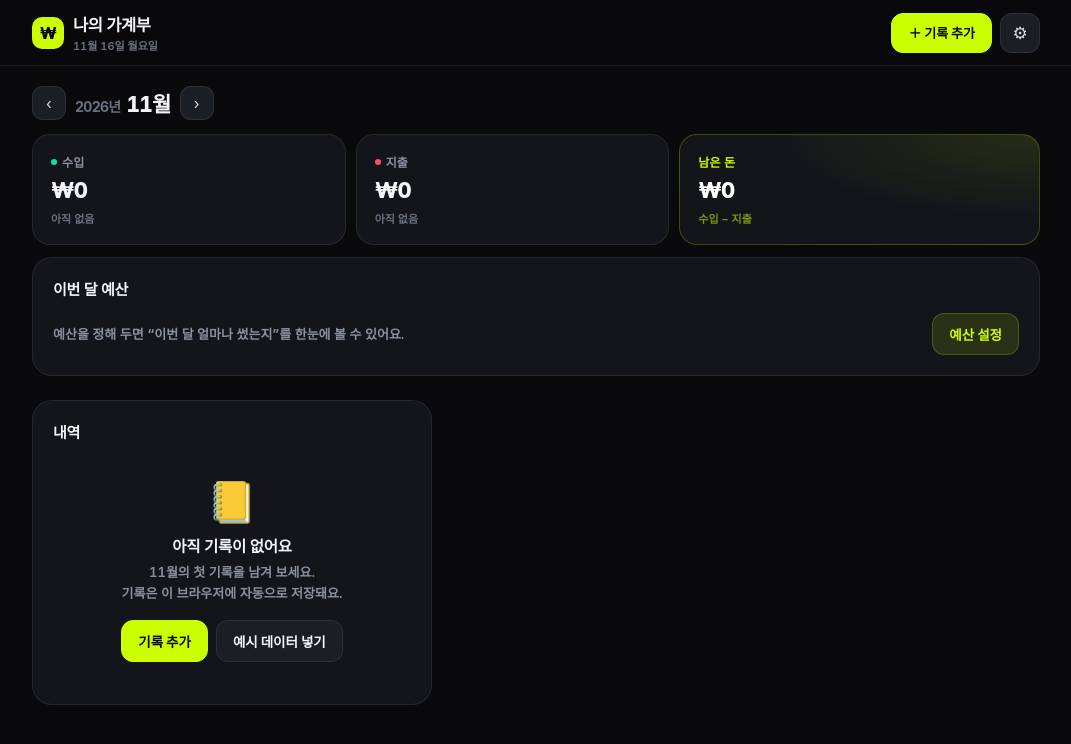
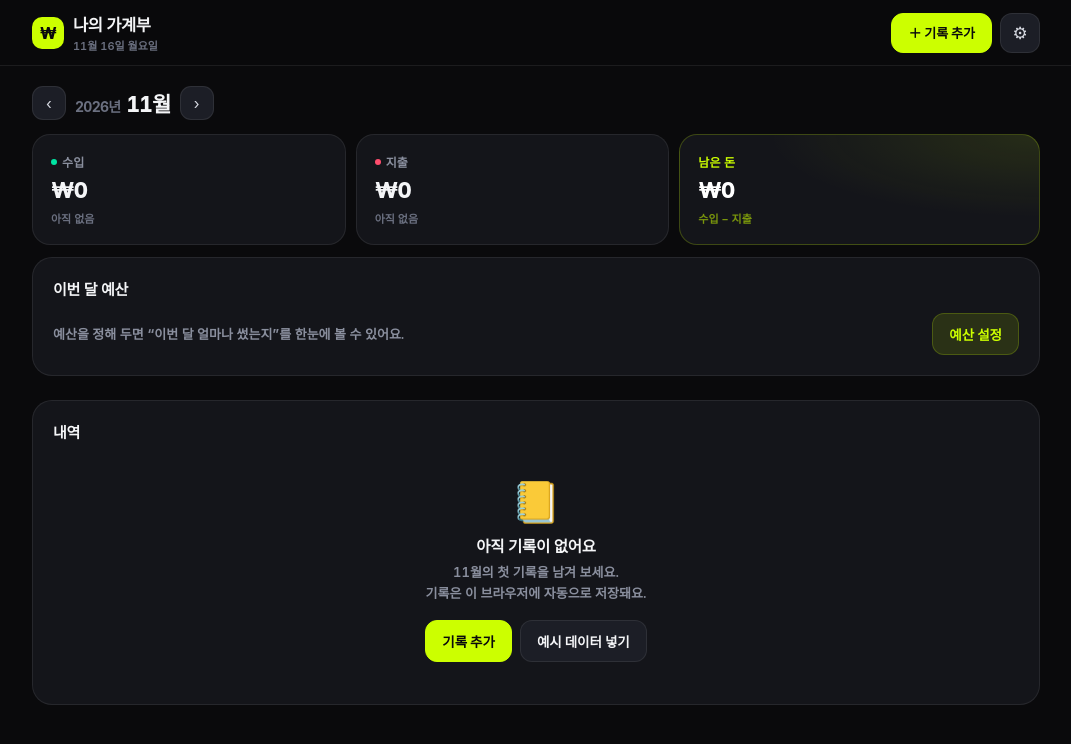
Before and after one commit to eblovekk-blip/bina, a plain HTML site: page index.html in a window 1280 px wide. Shown: the whole page, without its empty margins (104-1175 px from the left). Drawn offline with Linux system fonts and the light colour scheme.

Commit message:
빈 화면에서 내역 카드가 전체 폭을 쓰도록 수정

```diff
--- a/index.html
+++ b/index.html
@@ -382,7 +382,8 @@
     .wrap{ padding-bottom:80px; }
     .grid{ grid-template-columns:400px 1fr; align-items:start; }
     .grid > .analysis{ position:sticky; top:78px; }
-    .grid > .card:only-child{ grid-column:1 / -1; }
+    .grid > .card:only-child,
+    .grid > .analysis[hidden] + .card{ grid-column:1 / -1; }
     .card + .card{ margin-top:12px; }
     .sheet{ border-radius:24px; margin:auto; border-bottom:1px solid var(--line-strong); }
     .modal{ align-items:center; }
```
